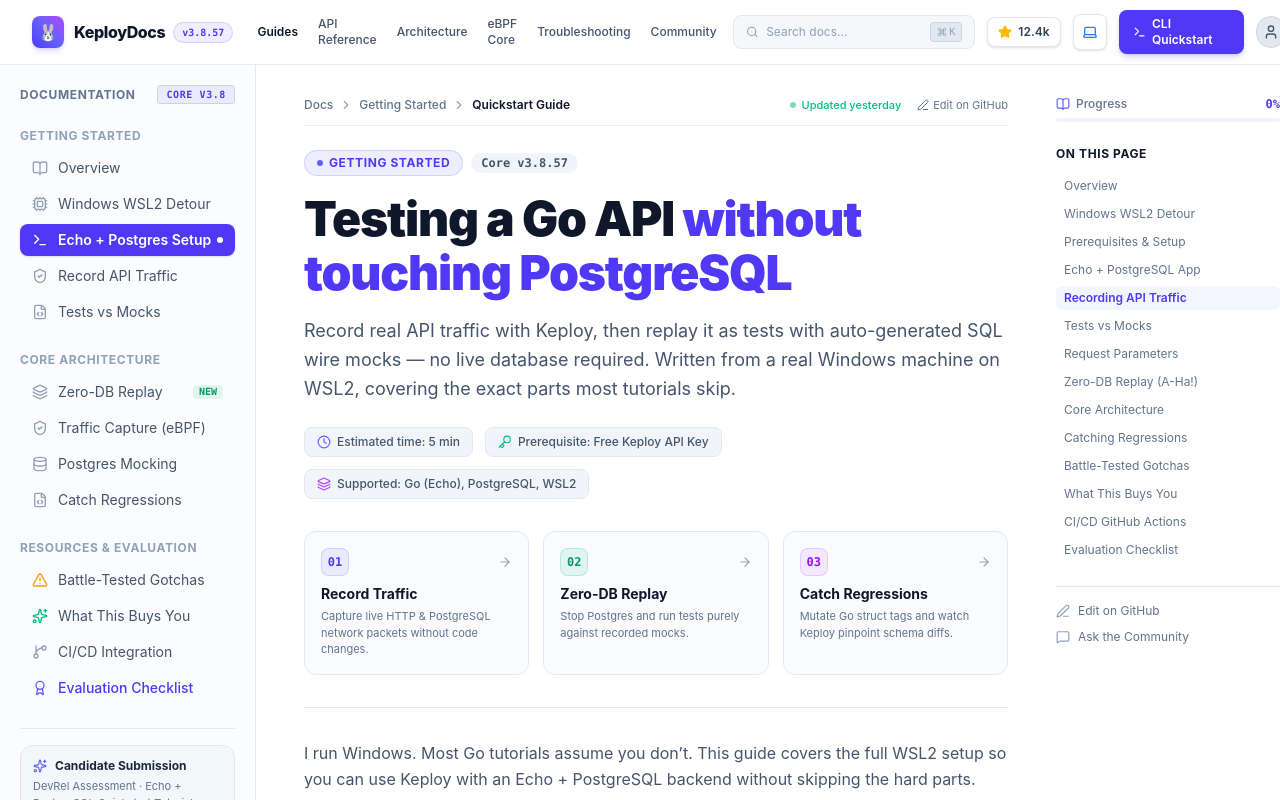
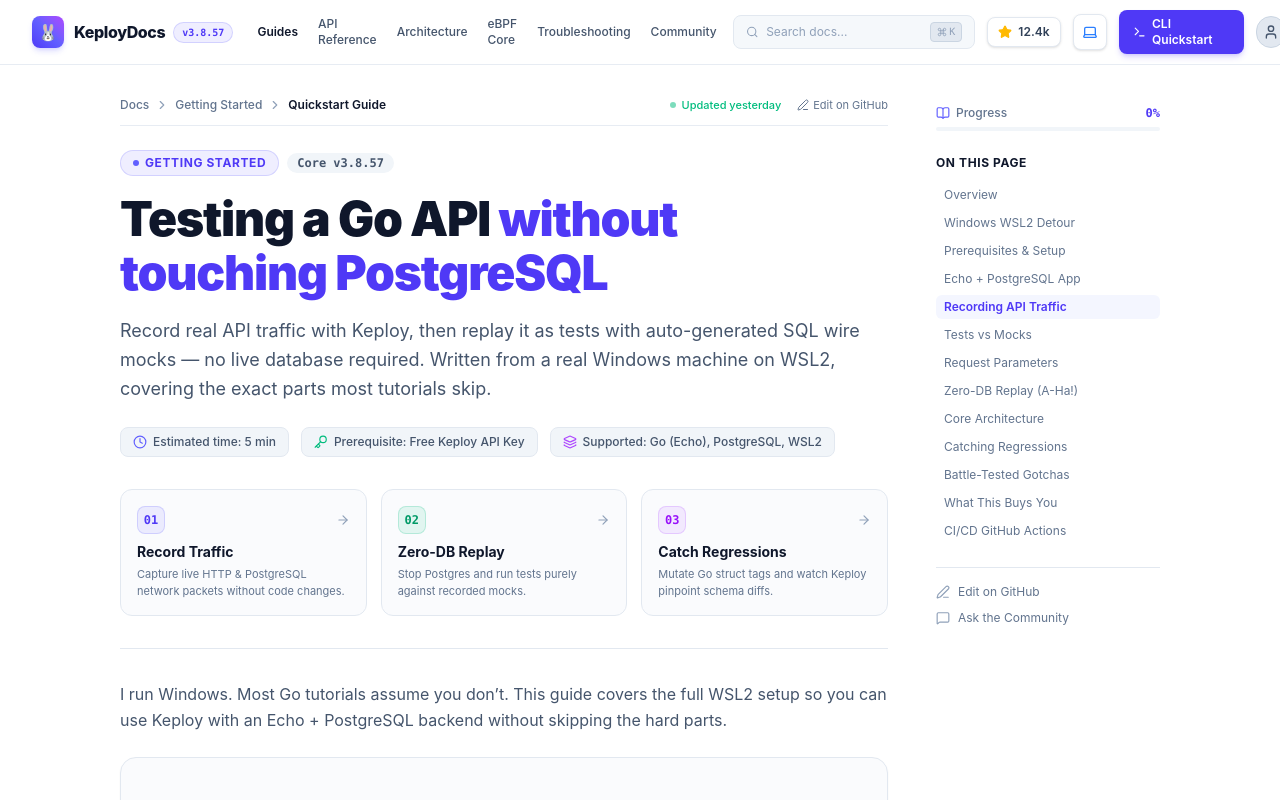
Before and after one commit to Dushyant-code2003/keploy-documentation, a Next.js app: page / in a window 1280 px wide. Shown: the top 800 px of the page. Built offline with nearby package versions, Linux system fonts and the light colour scheme.

Commit message:
chore: remove left sidebar and evaluation checklist for clean centered layout matching benchmark

```diff
--- a/src/app/page.tsx
+++ b/src/app/page.tsx
@@ -1,6 +1,5 @@
 import React from "react";
 import TutorialContent from "@/content/tutorial.mdx";
-import { Sidebar } from "@/components/Sidebar";
 import { TableOfContents } from "@/components/TableOfContents";
 import {
   Clock,
@@ -14,12 +13,9 @@
 export default function Home() {
   return (
     <div className="min-h-screen bg-white dark:bg-[#070b13] text-slate-900 dark:text-slate-100 transition-colors">
-      <div className="max-w-[1600px] mx-auto flex">
-        {/* Left Column: Documentation Sidebar */}
-        <Sidebar />
-
+      <div className="max-w-6xl mx-auto flex justify-center gap-8 lg:gap-12 px-4 sm:px-6 py-8">
         {/* Center Column: Documentation Body */}
-        <main className="flex-1 min-w-0 px-4 sm:px-8 lg:px-12 py-8 max-w-4xl mx-auto">
+        <main className="flex-1 min-w-0 max-w-3xl">
           {/* Breadcrumb & GitHub Edit Bar matching screenshot */}
           <div className="flex flex-wrap items-center justify-between gap-3 text-xs text-slate-500 dark:text-slate-400 mb-6 pb-3 border-b border-slate-200/80 dark:border-slate-800/80">
             <div className="flex items-center gap-1.5 font-medium">
--- a/src/components/TableOfContents.tsx
+++ b/src/components/TableOfContents.tsx
@@ -22,7 +22,6 @@
   { id: "real-world-gotchas", label: "Battle-Tested Gotchas" },
   { id: "what-this-buys-you", label: "What This Buys You" },
   { id: "ci-cd-integration", label: "CI/CD GitHub Actions" },
-  { id: "evaluation-criteria", label: "Evaluation Checklist" },
 ];
 
 export function TableOfContents() {
--- a/src/content/tutorial.mdx
+++ b/src/content/tutorial.mdx
@@ -638,6 +638,3 @@
 
 {/* Feedback Bar matching screenshot */}
 <FeedbackWidget />
-
-{/* Evaluation Criteria & Bonus Points Callout */}
-<EvaluationChecklist />
```
